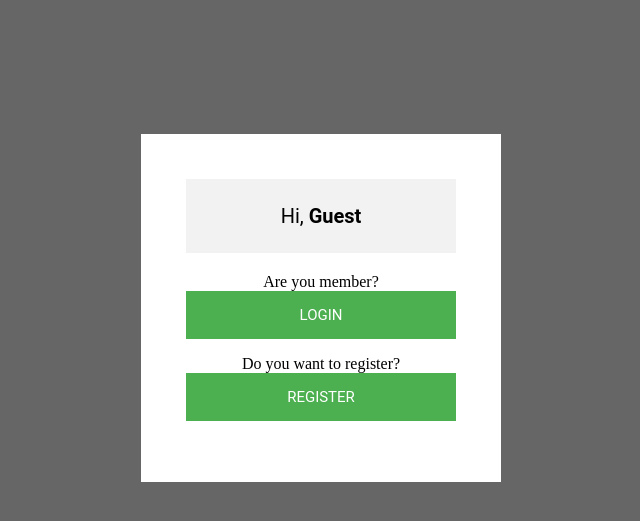
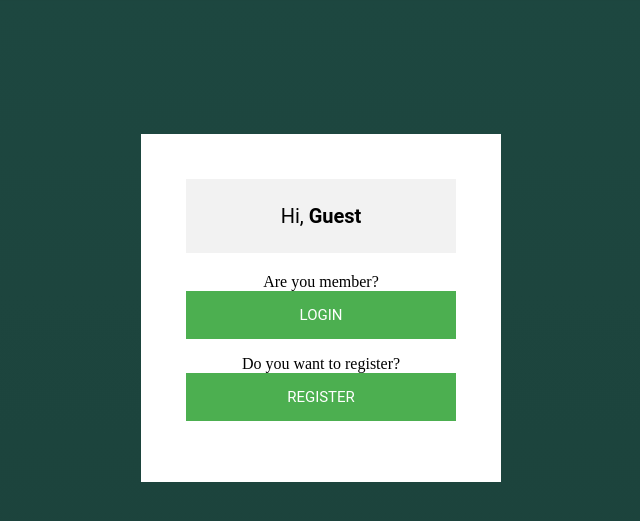
Before and after one commit to AhmedAbdElghany97/SecuredMessage, a PHP site: page /index.php in a window 1280 px wide. Shown: the top 521 px of the page, without its empty margins (319-959 px from the left). Run offline with PHP 8.4, Linux system fonts and the light colour scheme.

Commit message:
Update style.css

```diff
--- a/src/style.css
+++ b/src/style.css
@@ -1,5 +1,5 @@
 body{
-    background-image: linear-gradient(rgba(0,0,0,0.6),rgba(0,0,0,0.6));
+    background-image: linear-gradient(to top, #1c433c, #1c443d, #1d453e, #1d463f, #1d4740);
     background-position: center;
 }
  .container{
```
